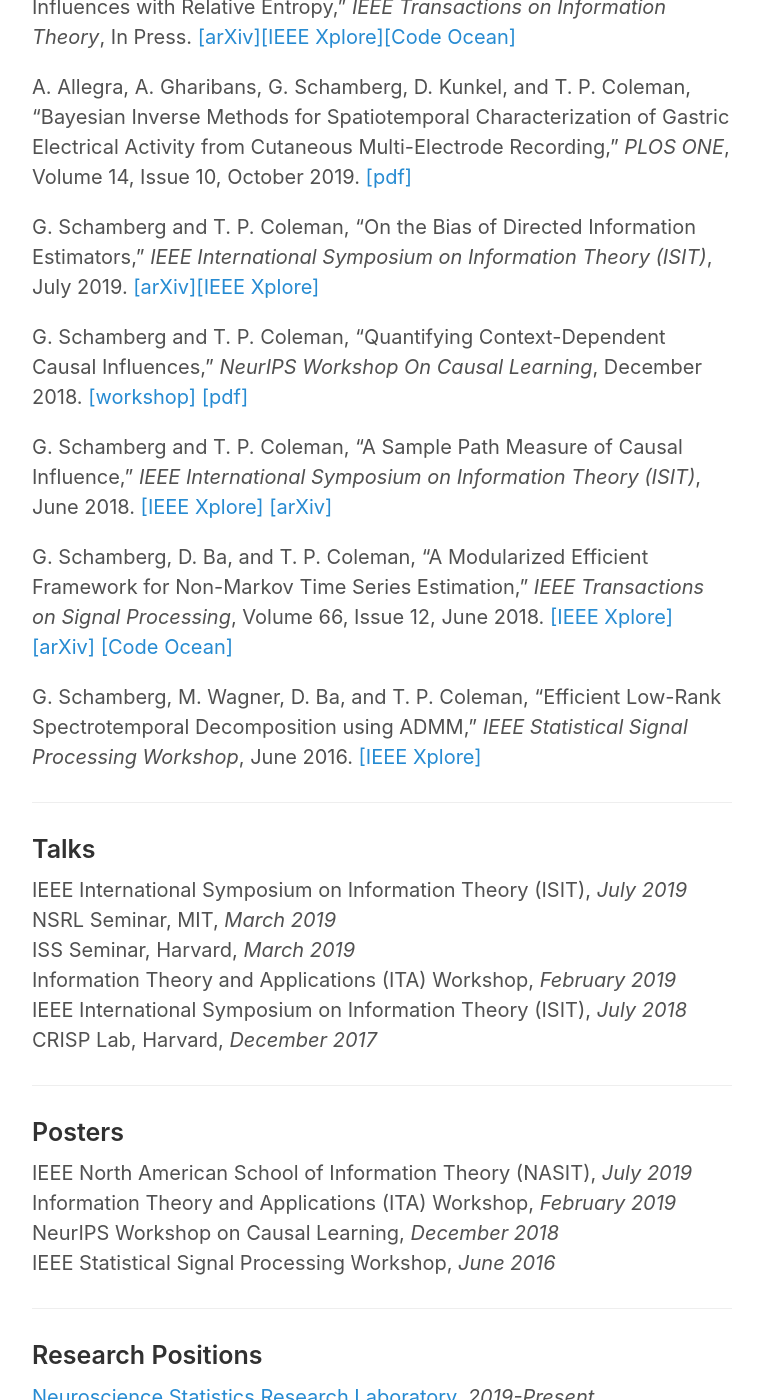
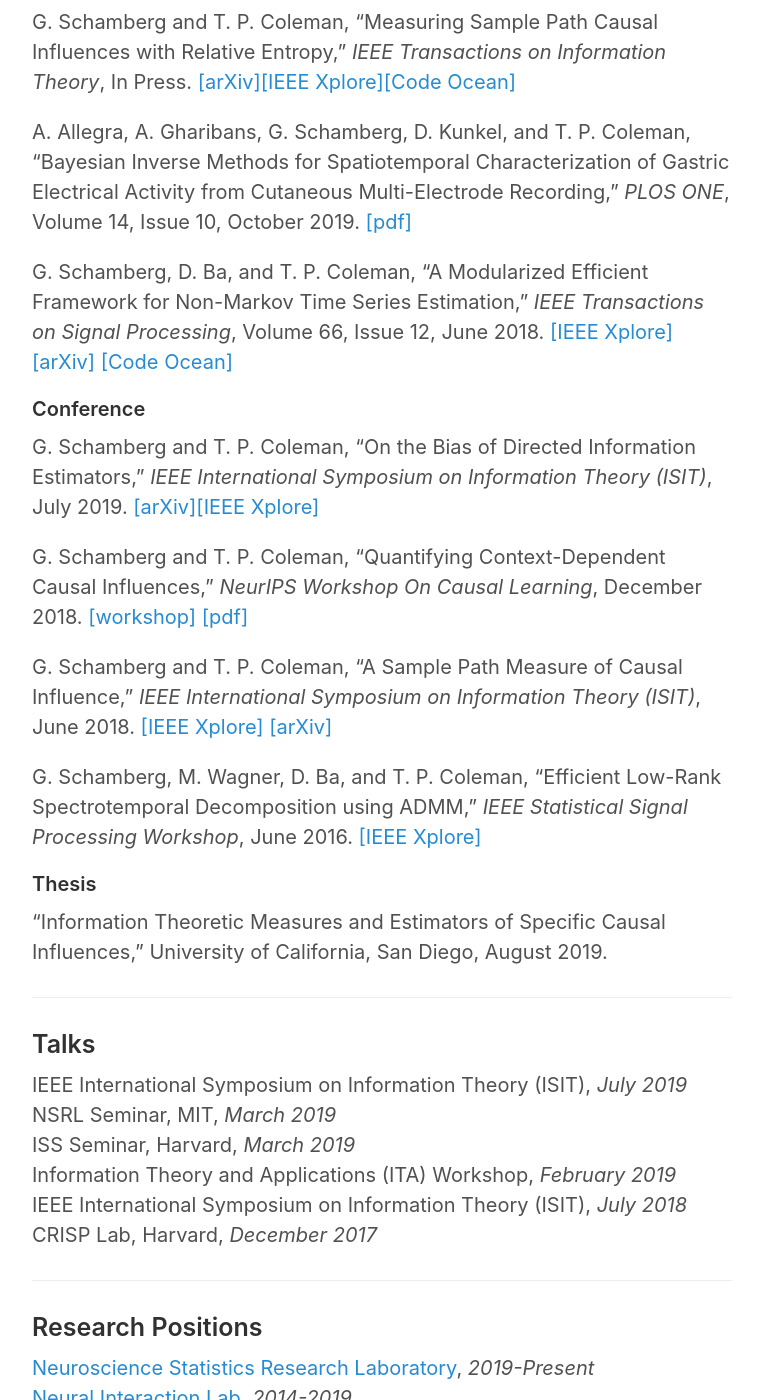
Before and after one commit to gabeschamberg/gabeschamberg.github.io, a Jekyll site: the page built from cv.md, in a window 1280 px wide and 1400 px high, scrolled down 544 px. Shown: the whole window, without its empty margins (258-1021 px from the left). Built offline with Jekyll 4.4.1, drawn with Linux system fonts in a browser that asks for light colours; nearby versions of some CDN libraries; some of the changed lines change nothing that is shown; some of the changed text lies outside the part shown.

Commit message:
updated cv

```diff
--- a/cv.md
+++ b/cv.md
@@ -13,12 +13,22 @@
 
 ### Publications
 
+#### Journal
+
 G. Schamberg, W. Chapman, S.-P. Xie, and T. P. Coleman, "Direct and Indirect Effects -- An Information Theoretic Perspective," *Under Review*, [[arXiv]](https://arxiv.org/abs/1912.10508)
 
 G. Schamberg and T. P. Coleman, "Measuring Sample Path Causal Influences with Relative Entropy," *IEEE Transactions on Information Theory*, In Press.
 [[arXiv]](https://arxiv.org/abs/1810.05250)[[IEEE Xplore]](https://ieeexplore.ieee.org/document/8856271)[[Code Ocean]](https://codeocean.com/capsule/8353473/tree/v1)
 
 A. Allegra, A. Gharibans, G. Schamberg, D. Kunkel, and T. P. Coleman, “Bayesian Inverse Methods for Spatiotemporal Characterization of Gastric Electrical Activity from Cutaneous Multi-Electrode Recording,” *PLOS ONE*, Volume 14, Issue 10, October 2019. [[pdf]](https://journals.plos.org/plosone/article/file?id=10.1371/journal.pone.0220315&type=printable)
+
+G. Schamberg, D. Ba, and T. P. Coleman, “A Modularized Efficient Framework for
+Non-Markov Time Series Estimation,” *IEEE Transactions on Signal Processing*, Volume 66, Issue 12, June 2018.
+[[IEEE Xplore]](https://ieeexplore.ieee.org/document/8259364/)
+[[arXiv]](https://arxiv.org/abs/1706.04685)
+[[Code Ocean]](https://codeocean.com/2018/01/16/a-modularized-efficient-framework-for-non-markov-time-series-estimation/)
+
+#### Conference
 
 G. Schamberg and T. P. Coleman, "On the Bias of Directed Information Estimators," *IEEE International Symposium on Information Theory (ISIT)*, July 2019.
 [[arXiv]](https://arxiv.org/abs/1902.00580)[[IEEE Xplore]](https://ieeexplore.ieee.org/document/8849531/)
@@ -29,14 +39,12 @@
 [[IEEE Xplore]](https://ieeexplore.ieee.org/document/8437627/)
 [[arXiv]](https://arxiv.org/abs/1805.03333)
 
-G. Schamberg, D. Ba, and T. P. Coleman, “A Modularized Efficient Framework for
-Non-Markov Time Series Estimation,” *IEEE Transactions on Signal Processing*, Volume 66, Issue 12, June 2018.
-[[IEEE Xplore]](https://ieeexplore.ieee.org/document/8259364/)
-[[arXiv]](https://arxiv.org/abs/1706.04685)
-[[Code Ocean]](https://codeocean.com/2018/01/16/a-modularized-efficient-framework-for-non-markov-time-series-estimation/)
-
 G. Schamberg, M. Wagner, D. Ba, and T. P. Coleman, “Efficient Low-Rank Spectrotemporal Decomposition using ADMM,” *IEEE Statistical Signal Processing Workshop*, June 2016.
 [[IEEE Xplore]](http://ieeexplore.ieee.org/document/7551797/)
+
+#### Thesis
+
+"Information Theoretic Measures and Estimators of Specific Causal Influences," University of California, San Diego, August 2019.
 
 -----
 
@@ -49,7 +57,7 @@
 CRISP Lab, Harvard, *December 2017*
 
 -----
-
+<!---
 ### Posters
 IEEE North American School of Information Theory (NASIT), *July 2019* \\
 Information Theory and Applications (ITA) Workshop, *February 2019* \\
@@ -58,7 +66,7 @@
 
 
 -----
-
+--->
 ### Research Positions
 
 [Neuroscience Statistics Research Laboratory](http://www.neurostat.mit.edu/), *2019-Present* \\
@@ -69,8 +77,9 @@
 
 ### Teaching Experience
 
-Lecturer ([ENG 10](http://jacobsschool.ucsd.edu/idea/eng10/index.html)) - UC San Diego, *2018* \\
-Lecturer (ENG 1/2/3) - UC San Diego, *2015-2016*
+Co-Instructor - MIT, 9.272, *2020* \\
+Lecturer - UC San Diego, ([ENG 10](http://jacobsschool.ucsd.edu/idea/eng10/index.html)), *2018* \\
+Lecturer - UC San Diego, (ENG 1/2/3), *2015-2016*
 
 -----
 
@@ -103,16 +112,9 @@
 ### Involvement
 
 Guest Editor - Entropy Special Issue: "Information Flow in Neural Systems", *2019* \\
+Reviewer - IEEE Transactions on Signal Processing, *2019* \\
 Reviewer - IEEE Transactions on Information Theory, *2019* \\
 Reviewer - Knowledge Based Systems, *2017*, *2019* \\
 Session Co-Chair - Information Theory and Applications (ITA) Workshop, *2017*
 
 -----
-
-### Technical Experience
-
-Python \\
-Matlab \\
-Arduino \\
-Java \\
-C++
```
